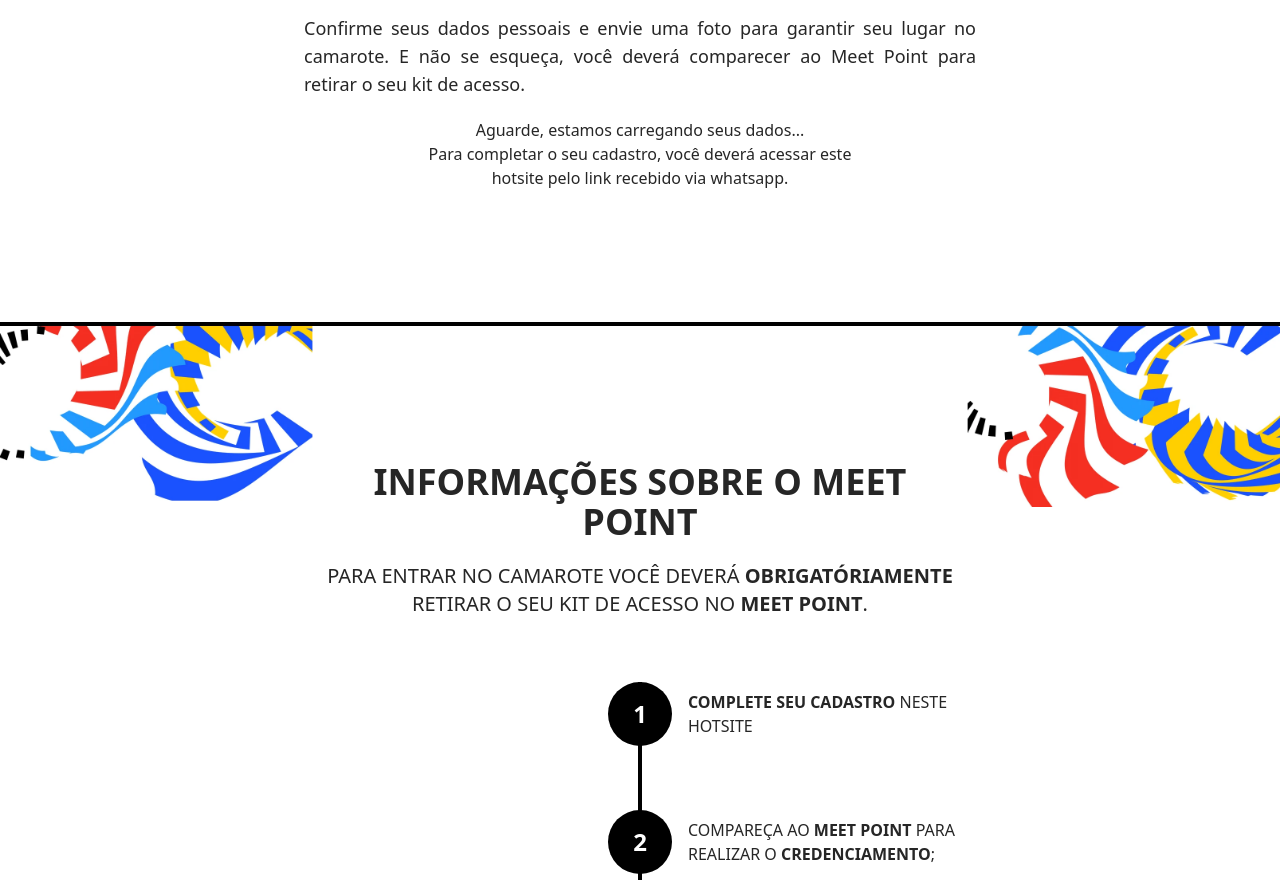
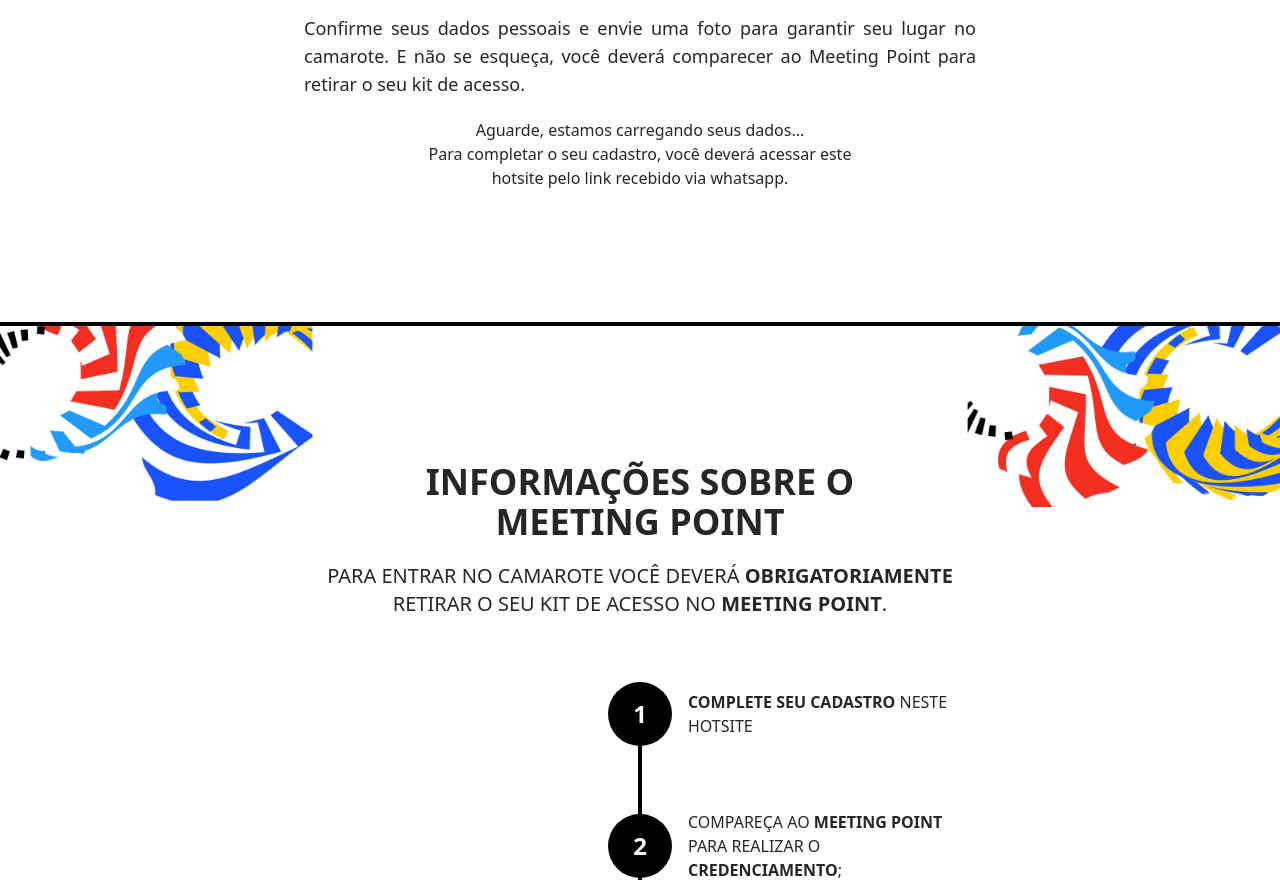
Before and after one commit to azlist-infra/az-hotsite, a website: page index.html in a window 1280 px wide. Shown: the part 386-1266 px from the top of the page. Drawn offline with nearby package versions, Linux system fonts and the light colour scheme; no server answers.

Commit message:
ajuste no meet para meeting

```diff
--- a/index.html
+++ b/index.html
@@ -64,7 +64,7 @@
                     </h2>
                     <p class="text-justify text-lg mb-5">Confirme seus dados pessoais e envie uma foto para garantir seu
                         lugar no camarote.
-                        E não se esqueça, você deverá comparecer ao Meet Point para retirar o seu kit de acesso.</p>
+                        E não se esqueça, você deverá comparecer ao Meeting Point para retirar o seu kit de acesso.</p>
                     <template x-if="loading">
                         <div class="max-w-md mx-auto">
                             <div class="text-center">
@@ -145,12 +145,12 @@
                         id="informacoes"
                         class="lg:bg-[url(/assets/img/fundo-1.webp)] bg-[url(/assets/img/fundo-1-mobile.webp)] h-64 bg-contain lg:bg-center bg-no-repeat flex flex-col items-center justify-end">
                         <h2 class="az-title max-w-xl text-center">
-                            INFORMAÇÕES SOBRE O MEET POINT
+                            INFORMAÇÕES SOBRE O Meeting POINT
                         </h2>
                     </header>
                     <div class="text-xl text-center mb-16 uppercase max-w-2xl mx-auto mt-5">
-                        Para entrar no camarote você deverá <strong>obrigatóriamente</strong>
-                        retirar o seu kit de acesso no <strong> Meet Point</strong>.
+                        Para entrar no camarote você deverá <strong>obrigatoriamente</strong>
+                        retirar o seu kit de acesso no <strong> Meeting Point</strong>.
                     </div>
                     <div class="max-w-2xl mx-auto relative">
                         <div class="h-full w-1 bg-black absolute left-7 lg:left-1/2 lg:-translate-x-1/2"></div>
@@ -170,7 +170,7 @@
                                         2
                                     </span>
                                     <span>
-                                        Compareça ao <strong>Meet Point </strong> para realizar o
+                                        Compareça ao <strong>Meeting Point </strong> para realizar o
                                         <strong>credenciamento</strong>;
                                     </span>
                                 </li>
@@ -188,7 +188,7 @@
                     <header class="text-center">
                         <h3 class="text-2xl font-bold uppercase mb-8">Credenciamento e customização</h3>
                         <div class="text-xl max-w-3xl mx-auto">
-                            Você deverá comparecer pessoalmente no Meet Point, com um <strong>documento original com
+                            Você deverá comparecer pessoalmente no Meeting Point, com um <strong>documento original com
                                 foto,</strong> em
                             uma das <strong>seguintes datas: 7, 8, 9, 10, 11, 12 ou 17 de fevereiro</strong>.
                         </div>
@@ -206,7 +206,7 @@
                     </div>
 
                     <header class="text-center my-16 max-w-2xl mx-auto">
-                        <h3 class="text-2xl font-bold uppercase mb-8">Transfer do Meet Point ao Sambódromo</h3>
+                        <h3 class="text-2xl font-bold uppercase mb-8">Transfer do Meeting Point ao Sambódromo</h3>
                         <div class="text-xl max-w-3xl mx-auto ">
                             Vá e volte do Sambódromo com total conforto e segurança.
                             O transporte gratuito sairá a partir das 19h, do Fashion Mall, em todos os dias de desfiles
```
